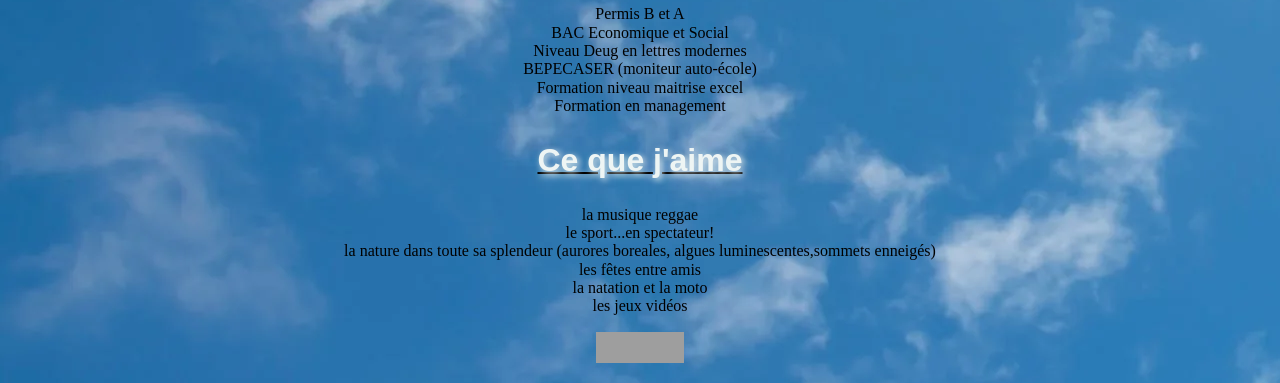
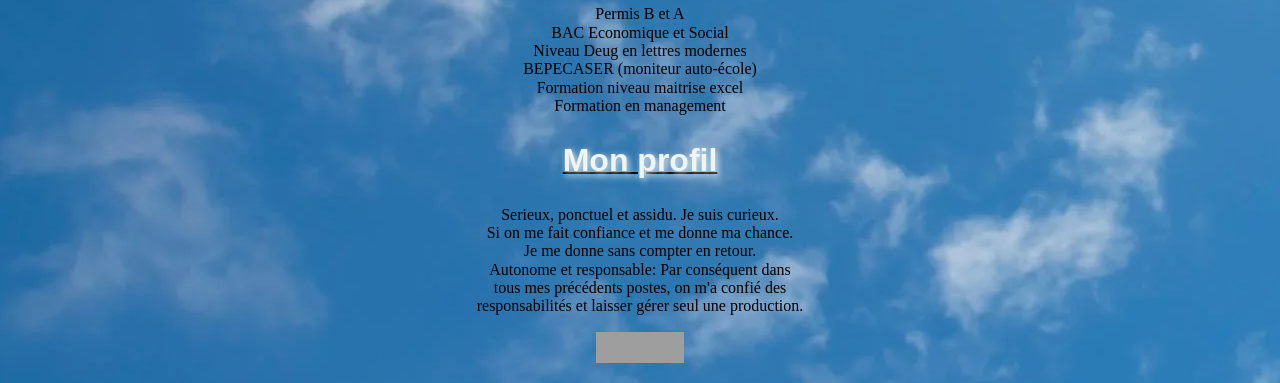
Before and after one commit to JCMonnet/CV, a plain HTML site: page index.html in a window 1280 px wide. Shown: the part 622-1005 px from the top of the page. Drawn offline with nearby package versions, Linux system fonts and the light colour scheme; grey boxes are pictures that could not be loaded; a web font is replaced by a local one.

Commit message:
ajout mon profil

```diff
--- a/index.html
+++ b/index.html
@@ -56,11 +56,14 @@
         </section>
 
         <section>
-        <h2>Ce que j'aime </h2>
-        <p> la musique reggae<br>
-            le sport...en spectateur!<br>la nature dans toute sa
-            splendeur (aurores boreales, algues luminescentes,sommets enneigés)<br>les fêtes entre amis<br>la
-            natation et la moto<br>les jeux vidéos</p>
+        <h2>Mon profil </h2>
+        <p> Serieux, ponctuel et assidu. Je suis curieux.<br>
+            Si on me fait confiance et me donne ma chance.<br>
+            Je me donne sans compter en retour.<br>
+            Autonome et responsable: Par conséquent dans<br>
+            tous mes précédents postes, on m'a confié des <br>
+            responsabilités et laisser gérer seul une production.
+        </p>
         </section>
         </main>
 
```
